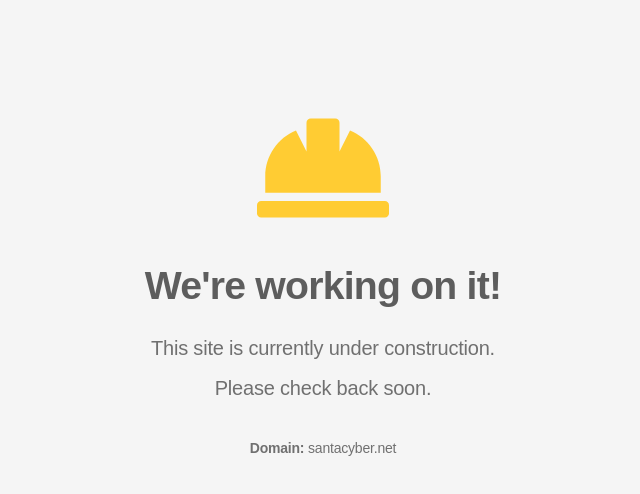
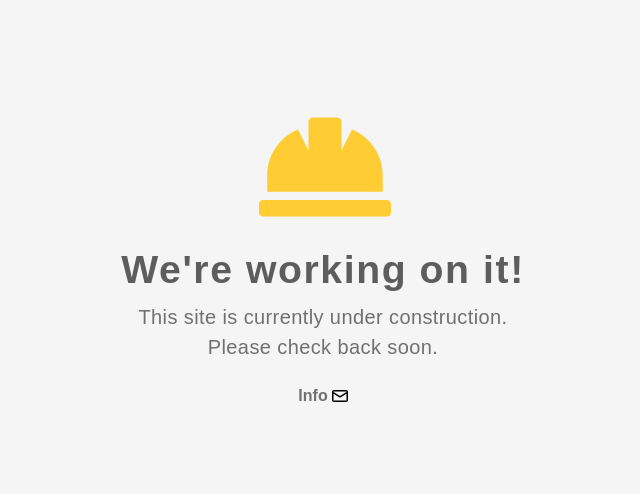
Before and after one commit to gsanta75/mywebsite, a plain HTML site: page dist/index.html in a window 1280 px wide. Shown: the whole page, without its empty margins (317-957 px from the left). Drawn offline with Linux system fonts and the light colour scheme.

Commit message:
Added style.css and changed index.html layout

```diff
--- a/dist/index.html
+++ b/dist/index.html
@@ -2,75 +2,8 @@
 <meta charset="UTF-8">
 <meta name="viewport" content="width=device-width, initial-scale=1.0">
 <meta http-equiv="X-UA-Compatible" content="ie=edge">
+<link rel="stylesheet" href="style.css">
 <title>Coming Soon</title>
-<style type="text/css">
-    body {
-        background-color: #f5f5f5;
-        margin-top: 8%;
-        color: #5d5d5d;
-        font-family: Arial, Helvetica, sans-serif;
-        text-align: center !important;
-    }
-
-    h1 {
-        font-size: 2.45em;
-        font-weight: 700;
-        color: #5d5d5d;
-        letter-spacing: -0.02em;
-        margin-bottom: 30px;
-        margin-top: 30px;
-    }
-
-    .container {
-        width: 100%;
-        margin: auto;
-    }
-
-    .animated {
-        -webkit-animation-duration: 1s;
-        animation-duration: 1s;
-        -webkit-animation-fill-mode: both;
-        animation-fill-mode: both;
-    }
-
-    .fadeIn {
-        -webkit-animation-name: fadeIn;
-        animation-name: fadeIn;
-    }
-
-    .warning {
-        color:#ffcc33;
-        fill:#ffcc33;
-    }
-
-    .icon-large {
-        height: 132px;
-        width: 132px;
-    }
-
-    .description-text {
-        color: #707070;
-        letter-spacing: -0.01em;
-        font-size: 1.25em;
-        line-height: 20px;
-    }
-
-    .footer {
-        margin-top: 40px;
-        font-size: 0.7em;
-    }
-
-    .delay-1s {
-        -webkit-animation-delay: 1s;
-        animation-delay: 1s;
-    }
-
-    @keyframes fadeIn {
-        from { opacity: 0; }
-        to   { opacity: 1; }
-    }
-
-</style>
 </head>
 <body>
 <div class="container">
@@ -83,7 +16,14 @@
     <div class="description-text animated fadeIn delay-1s">
         <p>This site is currently under construction.</p>
         <p>Please check back soon.</p>
-        <section class="footer"><strong>Domain:</strong> santacyber.net</section>
+    </div>
+    <div class="footer animated fadeIn delay-1s">
+        <a href="mailto://giuseppesantaniello@yahoo.it">
+            <strong>Info</strong>
+            <svg class="icon-mail" viewBox="0 0 16 16" version="1.1" width="16" height="16" aria-hidden="true">
+                <path fill-rule="evenodd" d="M1.75 2A1.75 1.75 0 000 3.75v.736a.75.75 0 000 .027v7.737C0 13.216.784 14 1.75 14h12.5A1.75 1.75 0 0016 12.25v-8.5A1.75 1.75 0 0014.25 2H1.75zM14.5 4.07v-.32a.25.25 0 00-.25-.25H1.75a.25.25 0 00-.25.25v.32L8 7.88l6.5-3.81zm-13 1.74v6.441c0 .138.112.25.25.25h12.5a.25.25 0 00.25-.25V5.809L8.38 9.397a.75.75 0 01-.76 0L1.5 5.809z"></path>
+            </svg>
+        </a>
     </div>
 </div>
 </body>
--- /dev/null
+++ b/dist/style.css
@@ -0,0 +1,107 @@
+    /* * {
+        border: 1px solid teal;
+    } */
+
+    body {
+        background-color: #f5f5f5;
+        margin-top: 8%;
+        color: #5d5d5d;
+        font-family: Arial, Helvetica, sans-serif;
+        text-align: center;
+    }
+
+    h1 {
+        font-size: 2.45em;
+        letter-spacing: 0.04em;
+        font-weight: 700;
+        color: #5d5d5d;
+        margin-bottom: 15px;
+        margin-top: 15px;
+    }
+
+    .container {
+        width: 100%;
+        margin: auto;
+    }
+
+    .warning {
+        color:#ffcc33;
+        fill:#ffcc33;
+    }
+
+    .icon-large {
+        height: 132px;
+        width: 132px;
+    }
+
+    .description-text {
+        color: #707070;
+        letter-spacing: 0.02em;
+        font-size: 1.25em;
+        line-height: 20px;
+    }
+
+    .description-text > p {
+        margin: 10px;
+    }
+
+    /* footer CSS */
+    .footer {
+        display: inline-flex;
+        margin-top: 20px;
+    }
+
+    strong {
+        display: inline-flex;
+        color: #707070;
+        /* font-family: 'Courier New', Courier, monospace; */
+        font-size: 1em;
+    }
+
+    .icon-mail {
+        width: 1em;
+        height: 1em;
+    }
+
+    svg {
+        display: inline-flex;
+        margin-left: 4px;
+        margin-top: -1px;
+    }
+
+    a:link, a:visited {
+        color: rgb(20, 22, 24);
+    }
+
+    .footer:hover {
+        border-bottom: 1.5px solid seagreen;
+    }
+
+    a {
+        display: inline-flex;
+        align-items: center;
+        text-decoration-line: none;
+    }
+
+    /* Animation CSS */
+    .animated {
+        -webkit-animation-duration: 1s;
+        animation-duration: 1s;
+        -webkit-animation-fill-mode: both;
+        animation-fill-mode: both;
+    }
+
+    .fadeIn {
+        -webkit-animation-name: fadeIn;
+        animation-name: fadeIn;
+    }
+
+    .delay-1s {
+        -webkit-animation-delay: 1s;
+        animation-delay: 1s;
+    }
+
+    @keyframes fadeIn {
+        from { opacity: 0; }
+        to   { opacity: 1; }
+    }
```
